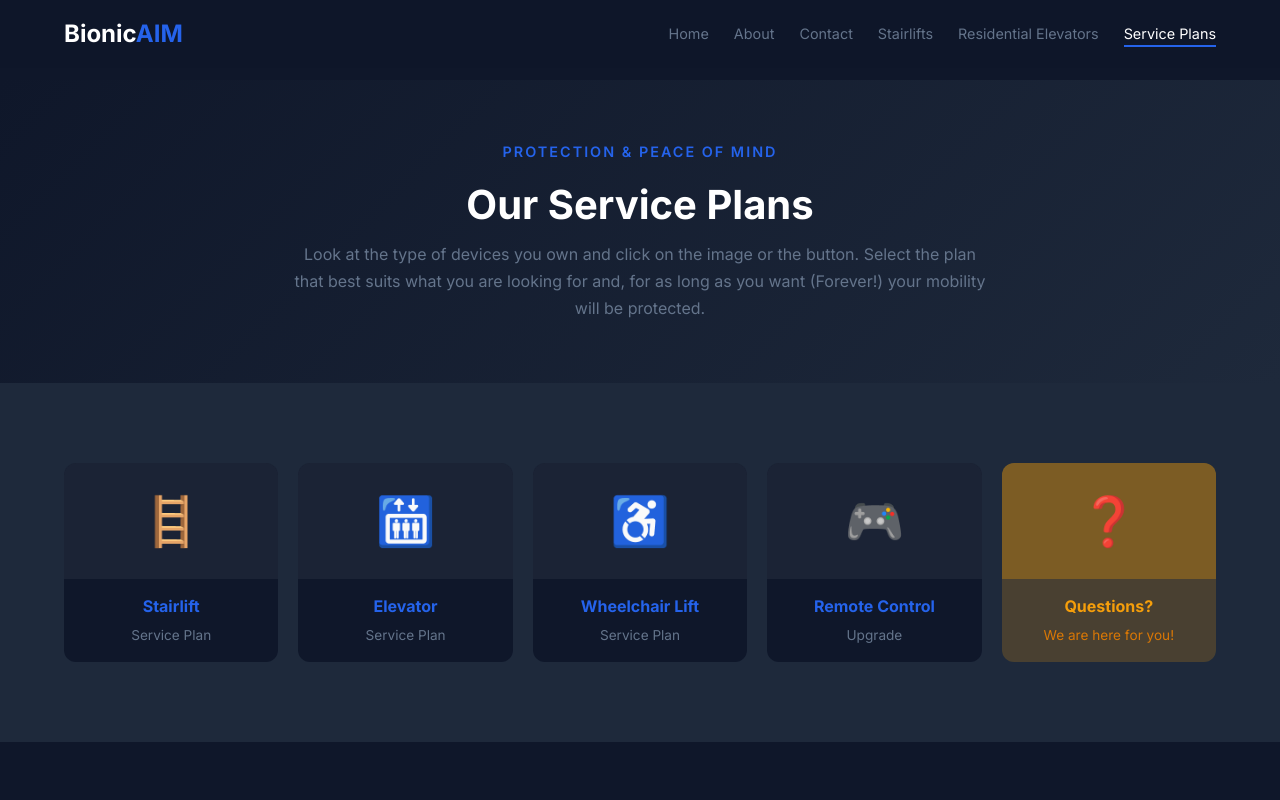
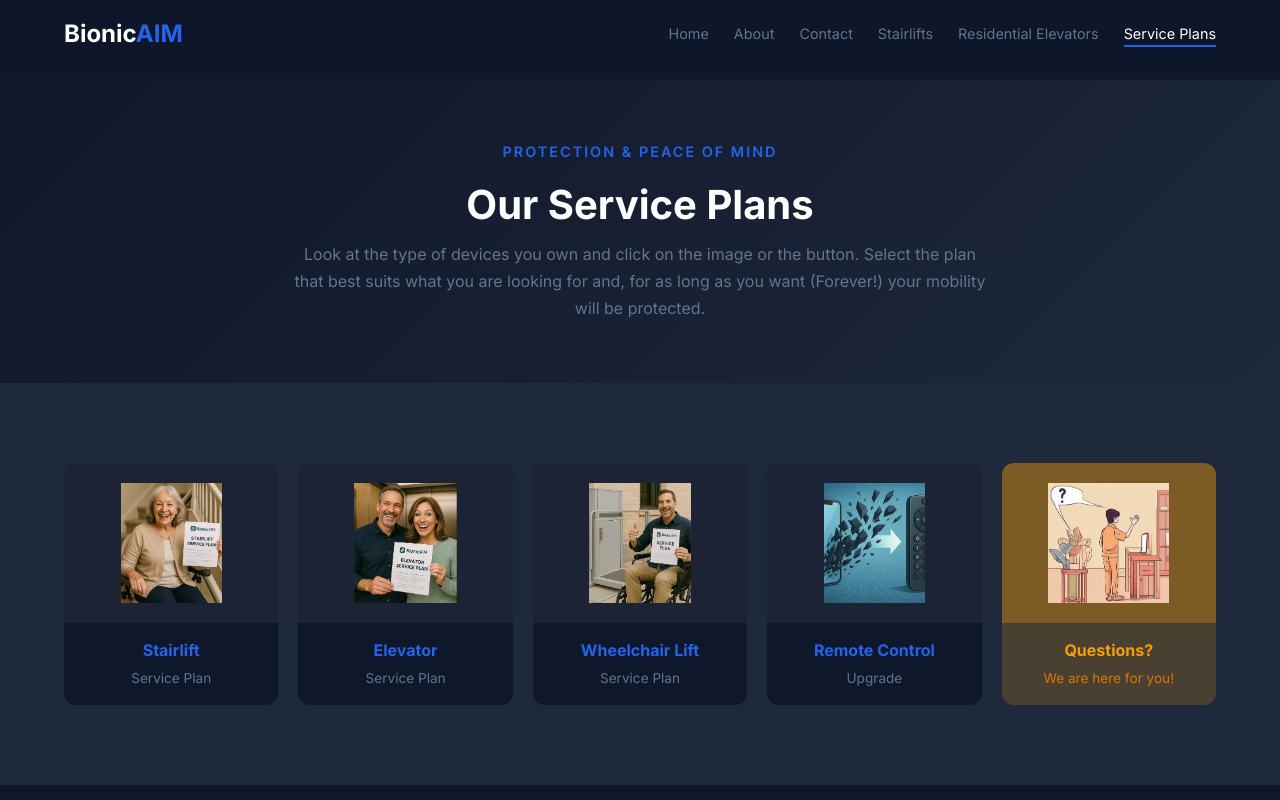
Before and after one commit to LeeDev428/BionicAim, a React (Vite) app: page /service-plans in a window 1280 px wide. Shown: the top 800 px of the page. Built offline with nearby package versions, Linux system fonts and the light colour scheme.

Commit message:
Update ServicePlans.tsx

```diff
--- a/src/pages/ServicePlans/ServicePlans.tsx
+++ b/src/pages/ServicePlans/ServicePlans.tsx
@@ -5,11 +5,11 @@
 import './ServicePlans.css';
 
 const deviceCategories = [
-  { id: 'stairlift', name: 'Stairlift', icon: '🪜', link: '/stairlifts', desc: 'Service Plan' },
-  { id: 'elevator', name: 'Elevator', icon: '🛗', link: '/elevators', desc: 'Service Plan' },
-  { id: 'wheelchair', name: 'Wheelchair Lift', icon: '♿', link: '/contact', desc: 'Service Plan' },
-  { id: 'remote', name: 'Remote Control', icon: '🎮', link: '/contact', desc: 'Upgrade' },
-  { id: 'questions', name: 'Questions?', icon: '❓', link: '/contact', desc: 'We are here for you!', highlight: true },
+  { id: 'stairlift', name: 'Stairlift', image: '/img/service plan/stairlift.png', link: '/stairlifts', desc: 'Service Plan' },
+  { id: 'elevator', name: 'Elevator', image: '/img/service plan/elevator.png', link: '/elevators', desc: 'Service Plan' },
+  { id: 'wheelchair', name: 'Wheelchair Lift', image: '/img/service plan/wheelchair lift.png', link: '/contact', desc: 'Service Plan' },
+  { id: 'remote', name: 'Remote Control', image: '/img/service plan/remote control.png', link: '/contact', desc: 'Upgrade' },
+  { id: 'questions', name: 'Questions?', image: '/img/service plan/questions.png', link: '/contact', desc: 'We are here for you!', highlight: true },
 ];
 
 const ServicePlans = () => {
@@ -80,7 +80,7 @@
                 style={{ animationDelay: `${index * 0.1}s` }}
               >
                 <div className="category-image">
-                  <span className="category-icon">{category.icon}</span>
+                  <img src={category.image} alt={category.name} className="category-img" />
                 </div>
                 <div className="category-info">
                   <h3 className={category.highlight ? 'highlight-text' : ''}>{category.name}</h3>
```
